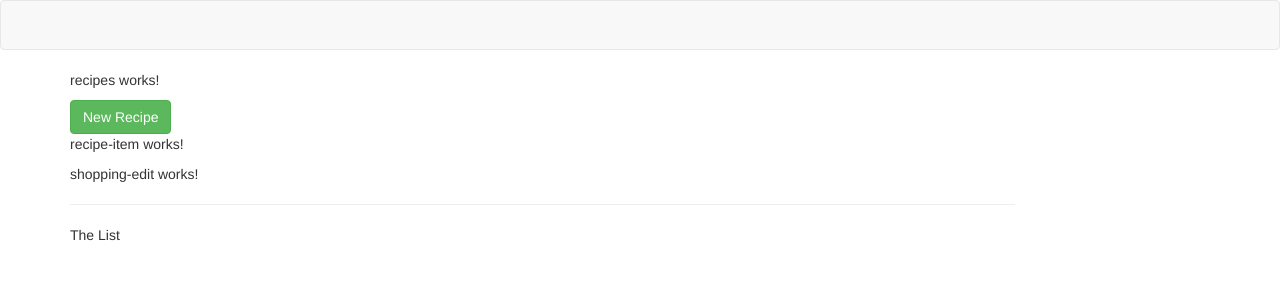
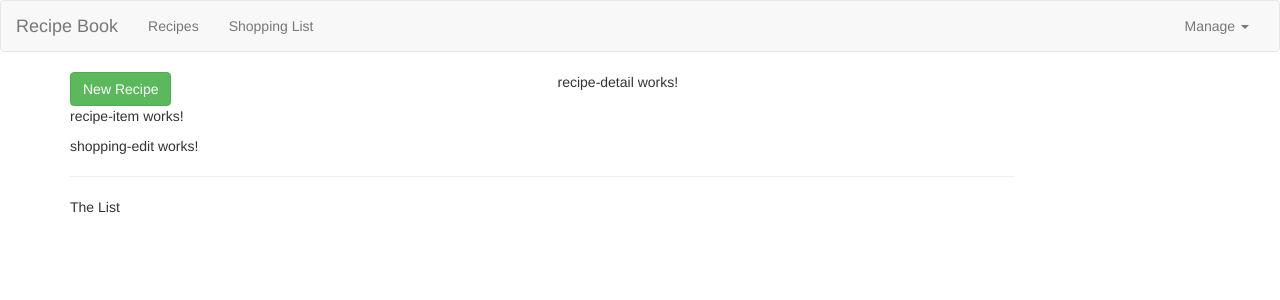
Before and after one commit to vallauri-ict/angular-course-Luca-Dellavalle, an Angular app in the folder my-recipes/: page / in a window 1280 px wide. Shown: the top 300 px of the page. Built offline with nearby package versions, Linux system fonts and the light colour scheme.

Commit message:
costruzione della navbar e dropdown menu

```diff
--- a/my-recipes/src/app/header/header.component.html
+++ b/my-recipes/src/app/header/header.component.html
@@ -1,5 +1,30 @@
 <nav class="navbar navbar-default">
     <div class="container-fluid">
 
+        <div class="navbar-header">
+            <button type="button" class="navbar-toggle" (click)="collapsed = !collapsed">
+                <span class="icon-bar" *ngFor="let i of [1,2,3]"></span>
+            </button>
+            <a href="#" class="navbar-brand">Recipe Book</a>
+        </div>
+        <div class="navbar-collapse" [class.collapse]="collapsed"
+             (window:resize)="collapsed=true">
+            <ul class="nav navbar-nav">
+                <li> <a href="#">Recipes</a></li>
+                <li><a href="#">Shopping List</a></li>
+            </ul>
+            <ul class="nav navbar-nav navbar-right">
+                <li class="dropdown">
+                    <a href="#" class="dropdown-toogle" role="button">
+                        Manage
+                        <span class="caret"></span>
+                    </a>
+                    <ul class="dropdown-menu">
+                        <li> <a href="#">Save Data</a></li>
+                        <li><a href="#">Fetch Data</a></li>
+                    </ul>
+                </li>
+            </ul>
+        </div>
     </div>
 </nav>
--- a/my-recipes/src/app/header/header.component.ts
+++ b/my-recipes/src/app/header/header.component.ts
@@ -7,6 +7,8 @@ import { Component, OnInit } from '@angular/core';
 })
 export class HeaderComponent implements OnInit {
 
+  collapsed:boolean = true;
+
   constructor() { }
 
   ngOnInit(): void {
--- a/my-recipes/src/app/recipes/recipes.component.html
+++ b/my-recipes/src/app/recipes/recipes.component.html
@@ -1,7 +1,8 @@
-<p>recipes works!</p>
-
 <div class="row">
     <div class="col-md-5">
         <app-recipe-list></app-recipe-list>
     </div>
+    <div class="col-md-7">
+        <app-recipe-detail></app-recipe-detail>
+    </div>
 </div>
```
Also changed, not shown: my-recipes/src/app/app.component.html (line endings or trailing spaces), my-recipes/src/app/recipes/recipe-list/recipe-list.component.html (line endings or trailing spaces).
